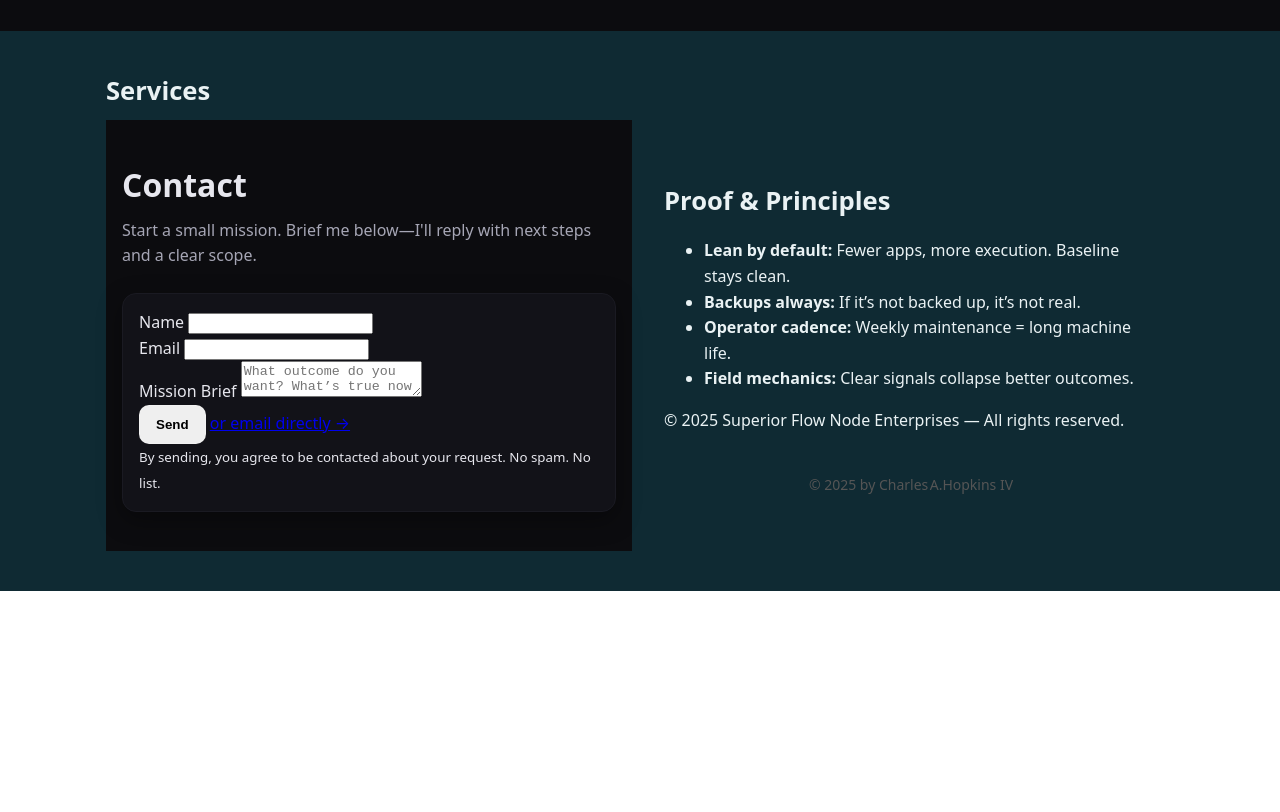
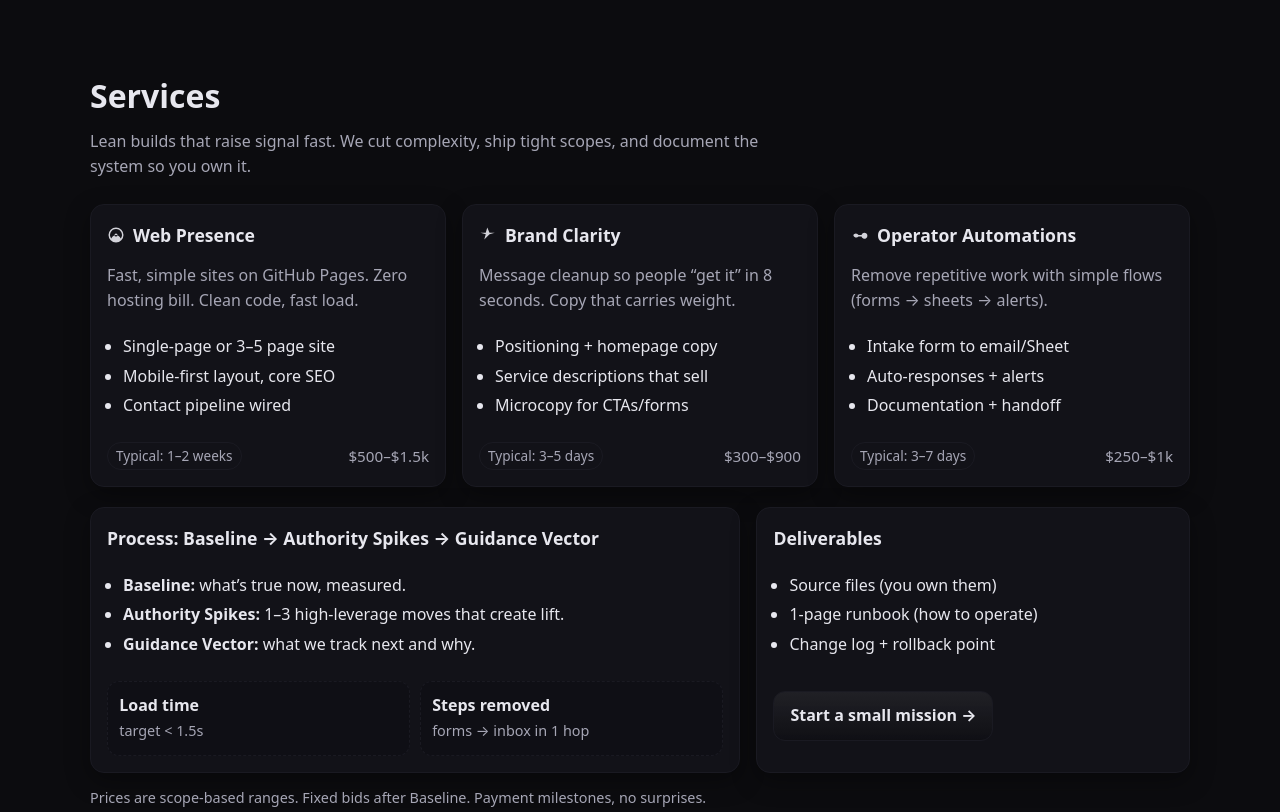
Before and after one commit to hopkinscharles2897/hopkinscharles2897.github.io, a plain HTML site: page index.html in a window 1280 px wide. Shown: the part 1827-2639 px from the top of the page. Before the commit the page ends 2418 px from the top, so only its background shows below. Drawn offline with Linux system fonts and the light colour scheme.

Commit message:
Update index.html

```diff
--- a/index.html
+++ b/index.html
@@ -219,6 +219,108 @@
 </section>
 </div>
 </section>
+  <section id="services" class="sfn-services">
+  <style>
+    .sfn-services{
+      --bg:#0c0c0f; --ink:#e7e7ee; --muted:#a6a6b5; --line:#1a1a22; --card:#121218; --accent:#8af;
+      color:var(--ink); background:var(--bg); padding:clamp(2rem,3vw,3.5rem) 1rem;
+      font-family:system-ui,-apple-system,Segoe UI,Roboto,Inter,Arial,sans-serif;
+      scroll-margin-top: 80px;
+    }
+    .sfn-services .wrap{max-width:1100px;margin:0 auto;}
+    .sfn-services h2{font-size:clamp(1.4rem,2.6vw,2rem);margin:0 0 .5rem}
+    .sfn-services .lede{color:var(--muted);margin:0 0 1.5rem;max-width:75ch}
+    .sfn-services .grid{display:grid;gap:1rem;grid-template-columns:1fr}
+    @media(min-width:900px){.sfn-services .grid{grid-template-columns:repeat(3,1fr)}}
+    .sfn-services .card{background:var(--card);border:1px solid var(--line);border-radius:14px;padding:1rem;box-shadow:0 8px 24px rgba(0,0,0,.35);display:flex;flex-direction:column;gap:.6rem}
+    .sfn-services .card h3{display:flex;align-items:center;gap:.5rem;margin:0;font-size:1.1rem}
+    .sfn-services .card p{margin:.25rem 0 0;color:var(--muted)}
+    .sfn-services svg{width:18px;height:18px;opacity:.9}
+    .sfn-services .list{margin:.4rem 0 0;padding-left:1rem}
+    .sfn-services .list li{margin:.25rem 0;color:var(--ink)}
+    .sfn-services .meta{display:flex;justify-content:space-between;align-items:center;margin-top:.6rem;color:var(--muted);font-size:.95rem}
+    .sfn-services .pill{border:1px solid var(--line);border-radius:999px;padding:.15rem .5rem;font-size:.85rem;color:var(--muted)}
+    .sfn-services .sectioncard{margin-top:1.25rem}
+    .sfn-services .cols{display:grid;gap:1rem;grid-template-columns:1fr}
+    @media(min-width:800px){.sfn-services .cols{grid-template-columns:1.2fr .8fr}}
+    .sfn-services .cta{margin-top:1.25rem}
+    .sfn-services .btn{display:inline-block;text-decoration:none;color:var(--ink);border:1px solid var(--line);border-radius:12px;padding:.7rem 1rem;background:linear-gradient(180deg,rgba(255,255,255,.06),rgba(0,0,0,.15))}
+    .sfn-services .btn:hover{box-shadow:0 6px 16px rgba(0,0,0,.35)}
+    .sfn-services .kpis{display:grid;gap:.6rem;grid-template-columns:1fr 1fr}
+    .sfn-services .kpis div{background:#0f0f15;border:1px dashed var(--line);border-radius:12px;padding:.7rem}
+    .sfn-services .small{font-size:.9rem;color:var(--muted)}
+  </style>
+
+  <div class="wrap">
+    <h2>Services</h2>
+    <p class="lede">Lean builds that raise signal fast. We cut complexity, ship tight scopes, and document the system so you own it.</p>
+
+    <!-- Top grid: 3 core offers -->
+    <div class="grid">
+      <div class="card">
+        <h3><!-- Globe --><svg viewBox="0 0 24 24"><path fill="currentColor" d="M12 2a10 10 0 1 0 10 10A10 10 0 0 0 12 2Zm0 2a8 8 0 0 1 6.32 12.8C16.9 13.6 14.6 12 12 12s-4.9 1.6-6.32 4.8A8 8 0 0 1 12 4Zm0 6a2 2 0 1 1-2 2 2 2 0 0 1 2-2Z"/></svg> Web Presence</h3>
+        <p>Fast, simple sites on GitHub Pages. Zero hosting bill. Clean code, fast load.</p>
+        <ul class="list">
+          <li>Single-page or 3–5 page site</li>
+          <li>Mobile-first layout, core SEO</li>
+          <li>Contact pipeline wired</li>
+        </ul>
+        <div class="meta"><span class="pill">Typical: 1–2 weeks</span><span>$500–$1.5k</span></div>
+      </div>
+
+      <div class="card">
+        <h3><!-- Spark --><svg viewBox="0 0 24 24"><path fill="currentColor" d="M11 2 9 9H2l7 2-2 7 7-7 7-2h-7Z"/></svg> Brand Clarity</h3>
+        <p>Message cleanup so people “get it” in 8 seconds. Copy that carries weight.</p>
+        <ul class="list">
+          <li>Positioning + homepage copy</li>
+          <li>Service descriptions that sell</li>
+          <li>Microcopy for CTAs/forms</li>
+        </ul>
+        <div class="meta"><span class="pill">Typical: 3–5 days</span><span>$300–$900</span></div>
+      </div>
+
+      <div class="card">
+        <h3><!-- Flow --><svg viewBox="0 0 24 24"><path fill="currentColor" d="M3 12a4 4 0 0 0 7 2h4a4 4 0 1 0 0-2h-4a4 4 0 0 0-7 0Z"/></svg> Operator Automations</h3>
+        <p>Remove repetitive work with simple flows (forms → sheets → alerts).</p>
+        <ul class="list">
+          <li>Intake form to email/Sheet</li>
+          <li>Auto-responses + alerts</li>
+          <li>Documentation + handoff</li>
+        </ul>
+        <div class="meta"><span class="pill">Typical: 3–7 days</span><span>$250–$1k</span></div>
+      </div>
+    </div>
+
+    <!-- Process + Deliverables -->
+    <div class="sectioncard cols">
+      <div class="card">
+        <h3>Process: Baseline → Authority Spikes → Guidance Vector</h3>
+        <ul class="list">
+          <li><strong>Baseline:</strong> what’s true now, measured.</li>
+          <li><strong>Authority Spikes:</strong> 1–3 high-leverage moves that create lift.</li>
+          <li><strong>Guidance Vector:</strong> what we track next and why.</li>
+        </ul>
+        <div class="kpis" style="margin-top:.6rem">
+          <div><strong>Load time</strong><br><span class="small">target &lt; 1.5s</span></div>
+          <div><strong>Steps removed</strong><br><span class="small">forms → inbox in 1 hop</span></div>
+        </div>
+      </div>
+
+      <div class="card">
+        <h3>Deliverables</h3>
+        <ul class="list">
+          <li>Source files (you own them)</li>
+          <li>1-page runbook (how to operate)</li>
+          <li>Change log + rollback point</li>
+        </ul>
+        <div class="cta"><a class="btn" href="#contact">Start a small mission →</a></div>
+      </div>
+    </div>
+
+    <p class="small" style="margin-top:.8rem">Prices are scope-based ranges. Fixed bids after Baseline. Payment milestones, no surprises.</p>
+  </div>
+</section>
+
 
 
   <section id="services" class="section">
```
